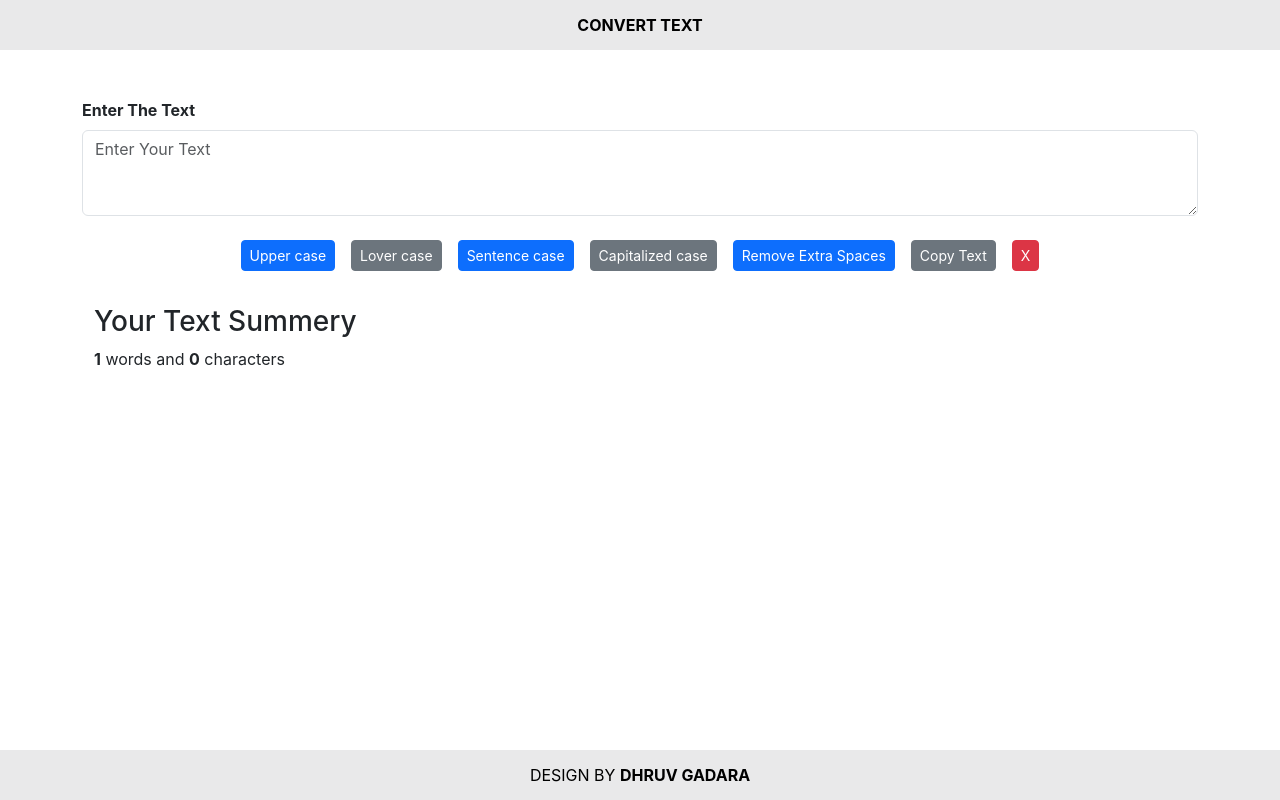
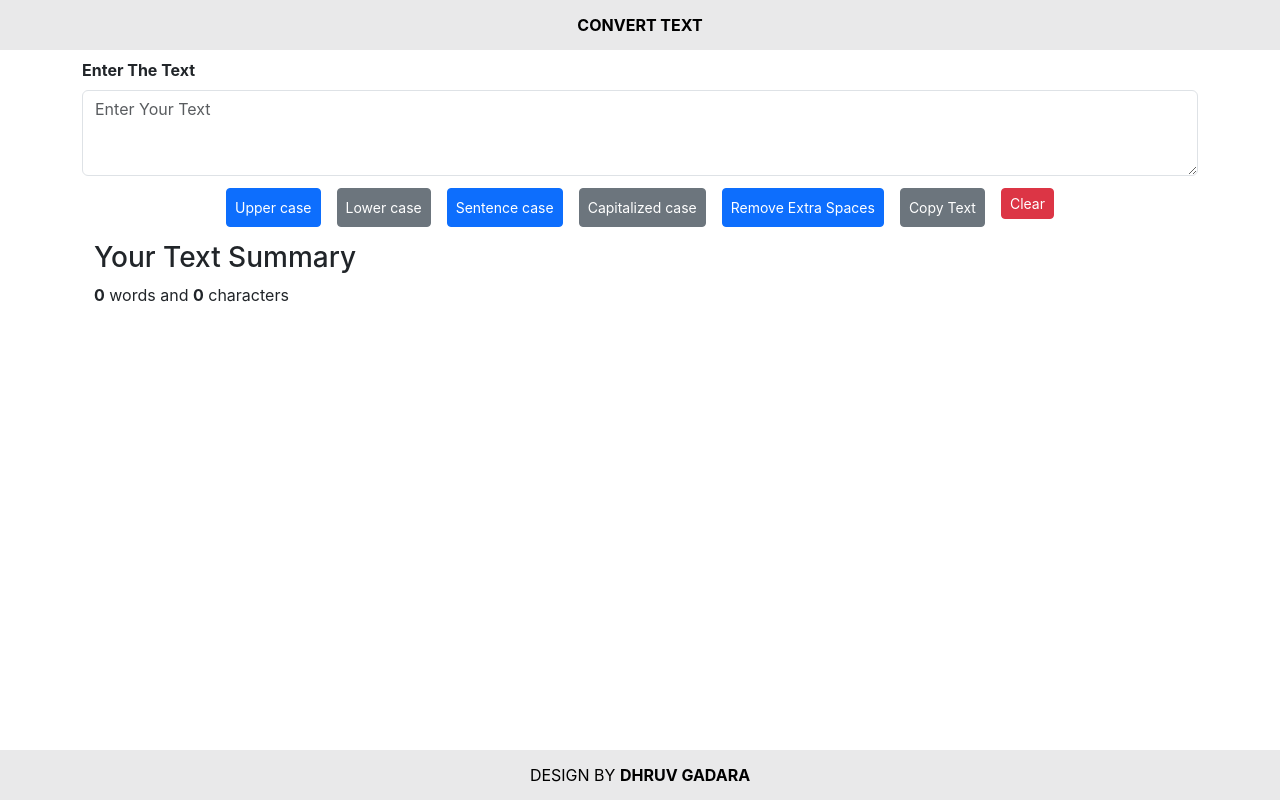
Before and after one commit to Dhruv0369/text-utils, a React (Create React App) app: page / in a window 1280 px wide. Built offline with nearby package versions, Linux system fonts and the light colour scheme.

Commit message:
text-utils

```diff
--- a/src/App.css
+++ b/src/App.css
@@ -64,7 +64,7 @@
   text-decoration: none;
   color: #000;
 }
-.summery{
+.summary{
   padding-top: 10px;
 }
 .col-auto{
@@ -80,18 +80,25 @@
     height: auto;
     width: auto;
     align-items: center;
-    margin-top: 20px;
+    /* margin-top: 20px; */
+    /* margin-bottom: 50px; */
   }
 
   .col-auto > button{
     width: 180px;
+    height: 37px;
   }
 
-  .summery {
+  .summary{
     display: flex;
     flex-direction: column;
-    padding-top: 80px;
+    /* padding-top: px; */
     align-items: center;
+    justify-content: center;
+    justify-self: center;
+    padding: 0;
+    /* position: fixed; */
+
   }
 
 }
--- a/src/components/TextForm.js
+++ b/src/components/TextForm.js
@@ -10,7 +10,7 @@
         let newText = text.toLowerCase();
         setText(newText);
     }
-    const handleclearClick = () => {
+    const handleClearClick = () => {
         let newText = "";
         setText(newText);
     }
@@ -37,34 +37,48 @@
         setText(newText);
     };
     const handleCopyText = () => {
-        var text = document.getElementById("exampleFormControlTextarea1");
-        text.select();
-        navigator.clipboard.writeText(text.value);
+        const textArea = document.getElementById("exampleFormControlTextarea1");
+        textArea.select();
+        if (navigator.clipboard && navigator.clipboard.writeText) {
+            navigator.clipboard.writeText(textArea.value)
+                .then(() => {
+                    console.log('Text copied to clipboard');
+                })
+                .catch(err => {
+                    console.error('Failed to copy text: ', err);
+                });
+        } else {
+            console.error('Clipboard API not available');
+            // Fallback for browsers that do not support the Clipboard API
+            document.execCommand('copy');
+        }
     };
 
     const handleOnChange = (event) => {
         setText(event.target.value); //
     }
     const [text, setText] = useState('');
+    const countWords = (text) => {
+        return text.trim().split(/\s+/).filter(word => word.length !== 0).length;
+    };
     return (
         <>
-            <div className="mb-3 mt-5 " >
+            <div className="mb-1 mt-2">
                 <label htmlFor="exampleFormControlTextarea1" className="form-label"><b>Enter The Text</b></label>
-                <textarea placeholder="Enter Your Text" className="form-control" value={text} onChange={handleOnChange} id="exampleFormControlTextarea1" rows="3" ></textarea>
-
+                <textarea placeholder="Enter Your Text" className="form-control" value={text} onChange={handleOnChange} id="exampleFormControlTextarea1" rows="3"></textarea>
             </div>
             <div className="col-auto">
-                <button type="submit" onClick={handleUpClick} className="btn btn-primary btn-sm mx-2 mt-2  mb-2">Upper case</button>
-                <button type="submit" onClick={handleLoClick} className="btn btn-secondary btn-sm mx-2 mt-2  mb-2">Lover case</button>
-                <button type="submit" onClick={handleSentenceClick} className="btn btn-primary btn-sm mx-2 mt-2  mb-2">Sentence case</button>
-                <button type="submit" onClick={handleCapitalizeClick} className="btn btn-secondary btn-sm mx-2 mt-2  mb-2">Capitalized case</button>
-                <button type="submit" onClick={handleRemoveExtraClick} className="btn btn-primary btn-sm mx-2 mt-2  mb-2">Remove Extra Spaces</button>
-                <button type="submit" onClick={handleCopyText} className="btn btn-secondary btn-sm mx-2 mt-2  mb-2">Copy Text</button>
-                <button type="submit" onClick={handleclearClick} className="btn btn-danger btn-sm  mx-2 mt-2 mb-2">X</button>
+                <button type="button" onClick={handleUpClick} className="btn btn-primary btn-sm mx-2 mt-2 ">Upper case</button>
+                <button type="button" onClick={handleLoClick} className="btn btn-secondary btn-sm mx-2 mt-2 ">Lower case</button>
+                <button type="button" onClick={handleSentenceClick} className="btn btn-primary btn-sm mx-2 mt-2 ">Sentence case</button>
+                <button type="button" onClick={handleCapitalizeClick} className="btn btn-secondary btn-sm mx-2 mt-2 ">Capitalized case</button>
+                <button type="button" onClick={handleRemoveExtraClick} className="btn btn-primary btn-sm mx-2 mt-2 ">Remove Extra Spaces</button>
+                <button type="button" onClick={handleCopyText} className="btn btn-secondary btn-sm mx-2 mt-2 ">Copy Text</button>
+                <button type="button" onClick={handleClearClick} className="btn btn-danger btn-sm mx-2 mt-2 mb-2">Clear</button>
             </div>
-            <div className="summery container my-3">
-                <h3>Your Text Summery</h3>
-                <p><b>{text.split(" ").length}</b> words and <b>{text.length}</b> characters</p>
+            <div className="summary container my-1">
+                <h3>Your Text Summary</h3>
+                <p><b>{countWords(text)}</b> words and <b>{text.length}</b> characters</p>
             </div>
         </>
     )
```
